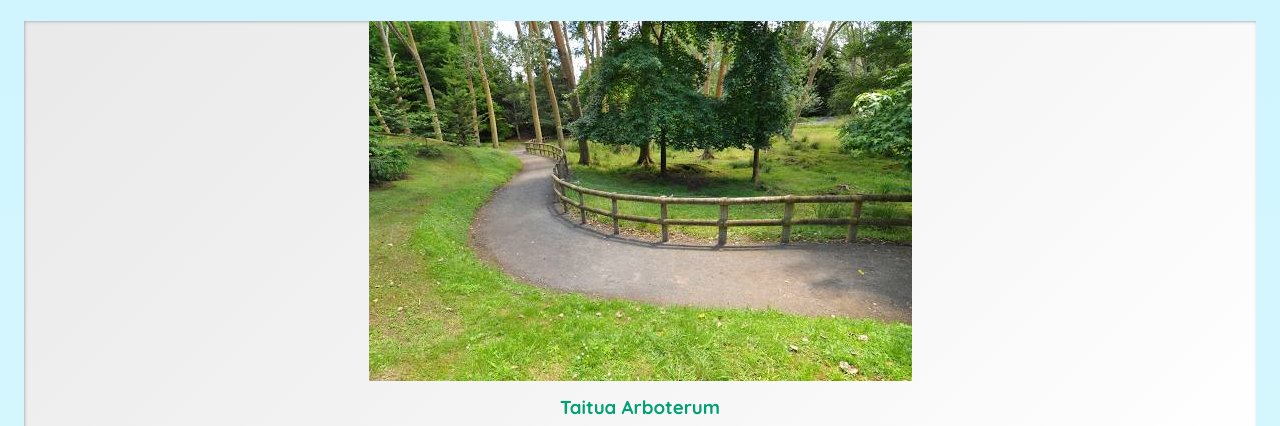
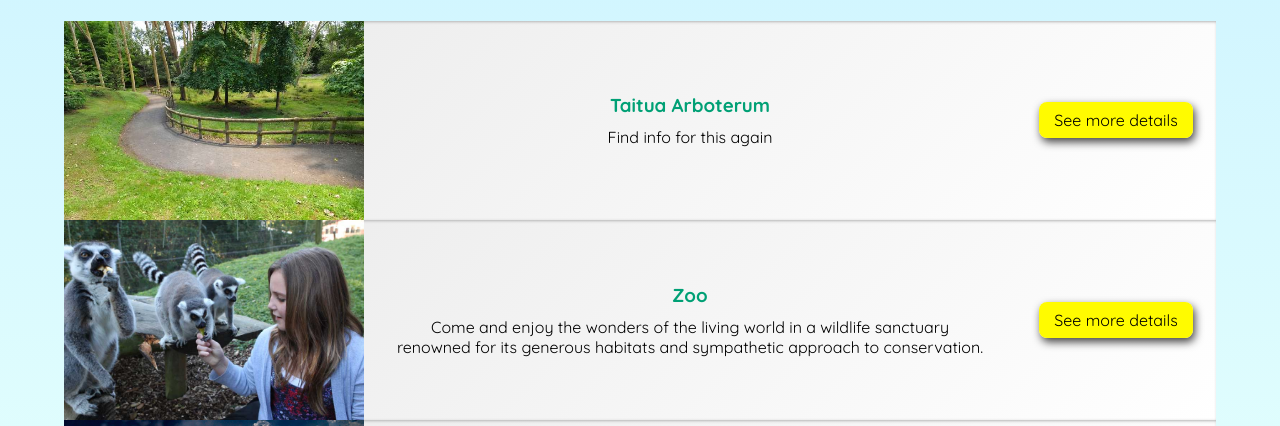
Before and after one commit to Szablitho/Travel-Page, a plain HTML site: page activities/hamilton/hamilton.html in a window 1280 px wide. Shown: the part 501-927 px from the top of the page. Drawn offline with Linux system fonts and the light colour scheme.

Commit message:
designed desktop layout with grid,added details button on list

```diff
--- a/activities/activities.css
+++ b/activities/activities.css
@@ -67,12 +67,25 @@
 }
 .activity p {
   padding: 0 30px;
-  margin: 10px auto 30px;
+  margin: 10px auto;
   max-width: 80vw;
-  padding-bottom: 10px;
 }
 .activity img {
   max-width: 100%;
+}
+.activity-details {
+  padding: 20px;
+}
+.activity-details a {
+  padding: 8px 15px;
+  box-shadow: 2px 4px 8px rgb(68, 67, 67);
+  background-color: rgb(255, 251, 0);
+  border-radius: 8px;
+  text-decoration: none;
+  color: black;
+}
+.activity-details a:hover {
+  background-color: rgb(255, 238, 0);
 }
 /* adjusting main picture responsivity */
 @media screen and (max-width: 790px) {
@@ -87,3 +100,12 @@
     top: 190px;
   }
 }
+@media screen and (min-width: 750px) {
+  .activity {
+    display: grid;
+    grid-template-columns: 300px 1fr 200px;
+    width: 90vw;
+    margin: 0 auto;
+    align-items: center;
+  }
+}
--- a/activities/hamilton/hamilton.html
+++ b/activities/hamilton/hamilton.html
@@ -43,14 +43,22 @@
         <ul id="activities-list">
           <li class="activity">
             <img alt="Tatua Arboterum" src="../../images/attractions/Hamilton/Hamilton_Taitua Abroterum.jfif" />
-            <h3>Taitua Arboterum</h3>
+            <div>
+              <h3>Taitua Arboterum</h3>
             <p>Find info for this again</p>
+            </div>
+            <div class="activity-details">
+              <a href="">See more details</a>
+            </div>
           </li>
           <li class="activity">
             <img alt="Lemurs in zoo in Hamilton" src="../../images/attractions/Hamilton/Hamilton_zoo.jfif" />
             <div>
             <h3>Zoo</h3>
               <p>Come and enjoy the wonders of the living world in a wildlife sanctuary renowned for its generous habitats and sympathetic approach to conservation.</p>
+            </div>
+            <div class="activity-details">
+              <a href="">See more details</a>
             </div>
           </li>
           <li class="activity">
@@ -59,12 +67,18 @@
               <h3>Waterwold</h3>
               <p>Find info for this again</p>
             </div>
+            <div class="activity-details">
+              <a href="">See more details</a>
+            </div>
           </li>
           <li class="activity">
             <img alt="Baloon" src="../../images/attractions/Hamilton/KiwiBallonCompany.jfif" />
             <div>
               <h3>Kiwi Baloon Company</h3>
             <p>Find info for this again</p>
+            </div>
+            <div class="activity-details">
+              <a href="">See more details</a>
             </div>
           </li>
 
```
